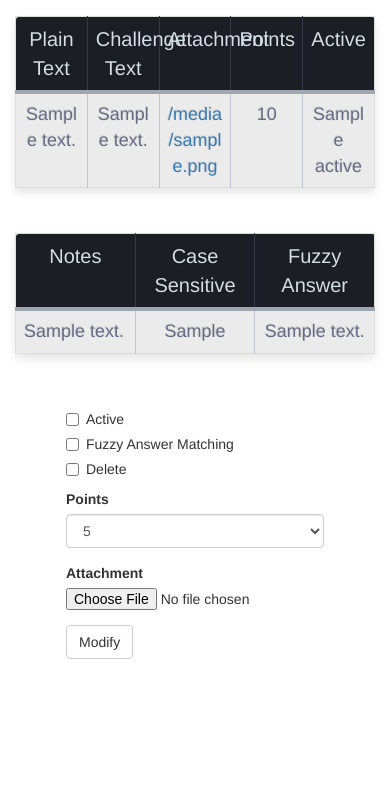
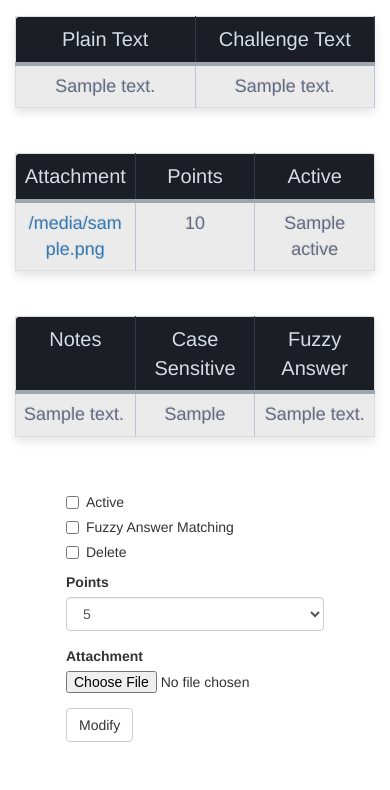
Before and after one commit to TylerSchmidtke/pyscore, a Flask app: template app/templates/admin/challenge/modify.html in a window 390 px wide. Shown: the part 54-844 px from the top of the page. Run offline with Flask 2, Linux system fonts and the light colour scheme; the template is opened without the code that fills it: values that come from a table or form of the project are taken from there, most other values are stand-ins (such as "Sample title", 1, 10 or a date in 2020); parts of the project's set-up code (start-up, migrations or seed data) failed here and were passed over; some libraries are stand-ins or nearby versions.

Commit message:
More mobile updates

```diff
--- a/app/templates/admin/challenge/modify.html
+++ b/app/templates/admin/challenge/modify.html
@@ -2,19 +2,38 @@
 {% import 'bootstrap/wtf.html' as wtf %}
 
 {% block content %}
-<div class="container">
+<div class="container" style="margin-bottom: 25px;">
     <table class="table table-responsive table-fill">
         <tr>
             <th class="text-center">Plain Text</th>
             <th class="text-center">Challenge Text</th>
-            <th class="text-center">Attachment</th>
-            <th class="text-center">Points</th>
-            <th class="text-center">Active</th>
+            <th class="text-center hidden-xs">Attachment</th>
+            <th class="text-center hidden-xs">Points</th>
+            <th class="text-center hidden-xs">Active</th>
         </tr>
         <tbody>
             <tr>
                 <td class="text-center">{{ challenge.plain_text }}</td>
                 <td class="text-center">{{ challenge.challenge_text }}</td>
+                {% if challenge.attachment_path %}
+                <td class="text-center hidden-xs"><a href="{{ url_for('static', filename='attachments/' + challenge.attachment_path) }}">{{ challenge.attachment_path }}</a></td>
+                {% else %}
+                <td class="text-center hidden-xs">None</td>
+                {% endif %}
+                <td class="text-center hidden-xs">{{ challenge.points }}</td>
+                <td class="text-center hidden-xs">{{ challenge.active }}</td>
+            </tr>
+        </tbody>
+    </table>
+    <br class="visible-xs">
+    <table class="table table-responsive table-fill visible-xs">
+        <tr>
+            <th class="text-center visible-xs">Attachment</th>
+            <th class="text-center visible-xs">Points</th>
+            <th class="text-center visible-xs">Active</th>
+        </tr>
+        <tbody>
+            <tr>
                 {% if challenge.attachment_path %}
                 <td class="text-center"><a href="{{ url_for('static', filename='attachments/' + challenge.attachment_path) }}">{{ challenge.attachment_path }}</a></td>
                 {% else %}
```
